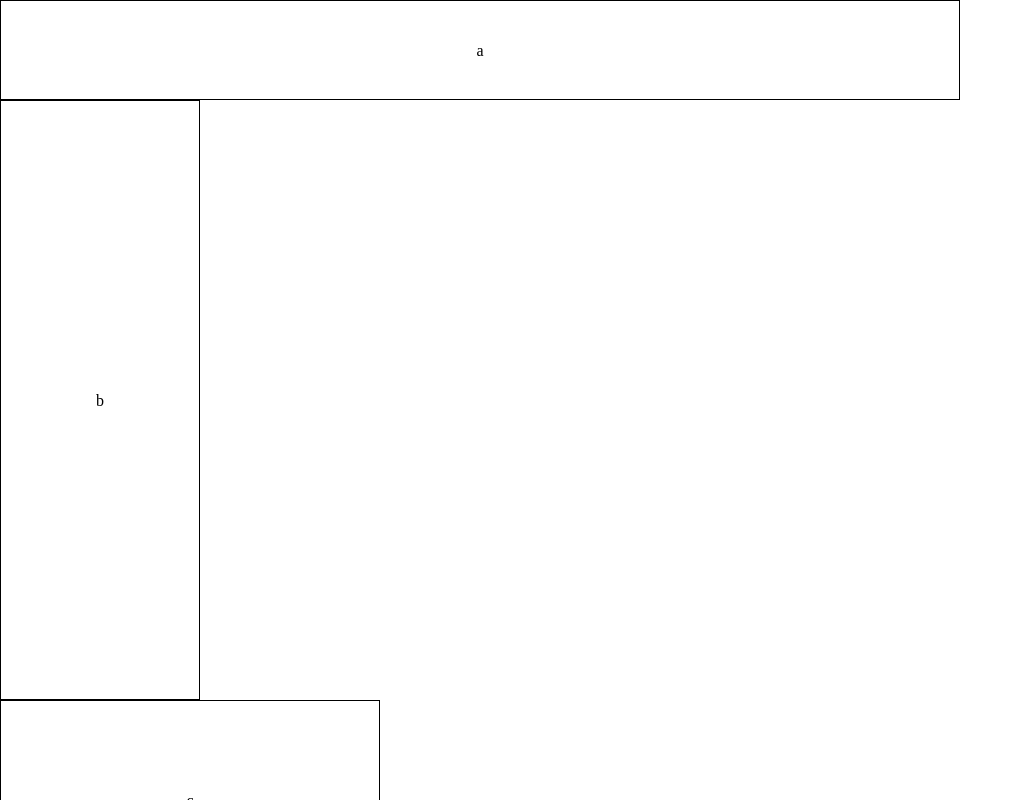
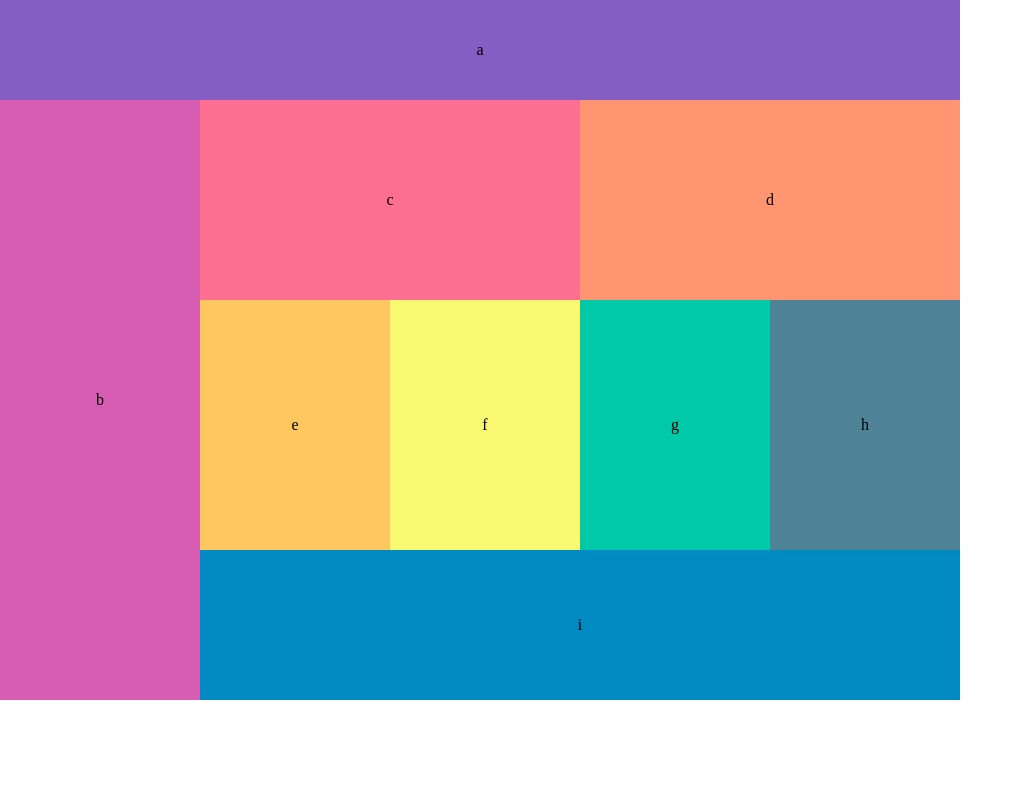
Before and after one commit to luluse/lab-01, a plain HTML site: page index.html in a window 1280 px wide. Shown: the top 800 px of the page, without its empty margins (0-1023 px from the left). Drawn offline with Linux system fonts and the light colour scheme.

Commit message:
full screen view added

```diff
--- a/css/base.css
+++ b/css/base.css
@@ -4,3 +4,14 @@
   width: 480px;
   margin: auto;
 }
+
+@media only screen and (min-width:960px){
+  *{
+  box-sizing: border-box;
+  width: 960px;
+  margin: auto;
+
+
+}
+
+}
--- a/css/layout.css
+++ b/css/layout.css
@@ -1,5 +1,4 @@
 div{
-  border: black 1px solid;
   text-align: center;
   /* margin: auto; */
 }
--- a/css/modules.css
+++ b/css/modules.css
@@ -1,19 +1,28 @@
+@media only screen and (max-width: 960px){
 #a{
   width: 480px;
   height: 75px;
   line-height: 75px;
+  background-color:	#ffb3b3;
 }
 
 #b{
   width: 480px;
   height: 150px;
   line-height: 150px;
+  background-color: #ffd9b3;
 }
 
 #c, #d{
   width: 480px;
   height: 125px;
   line-height: 125px;
+}
+#c{
+  background-color:#ffffb3;
+}
+#d{
+  background-color: #c6ffb3;
 }
 
 #e, #f, #g, #h{
@@ -23,25 +32,30 @@
   float: left;
   box-sizing: border-box;
 }
-/* #e{
-  float: left;
+
+#e{
+  background-color: #b3ffff;
+}
+
+#f{
+  background-color: #b3c6ff;
 }
 
 #g{
-  clear: both;
+  background-color:#d9b3ff;
 }
 
-#h{float: left;} */
-
+#h{
+  background-color:#ffb3ff ;
+}
 #i{
   clear: both;
   width: 480px;
   height: 80px;
   line-height: 80px;
+  background-color: #fe7e9e;
 }
 
-.container{
-  border: none;
 }
 
 @media only screen and (min-width:960px){
@@ -49,29 +63,75 @@
     width: 960px;
     height: 100px;
     line-height: 100px;
+    background-color: #845EC2;
   }
 
   #b{
     width: 200px;
     height: 600px;
     line-height: 600px;
+    float: left;
+    background-color: #D65DB1;
+    box-sizing: border-box;
   }
 
   #c, #d{
     width: 380px;
     height: 200px;
     line-height: 200px;
+    box-sizing: border-box;
+    display: inline-block;
+    float: left;
   }
 
+  #c{
+    background-color:#FF6F91;
+  }
+
+  #d{
+    background-color: #FF9671;
+
+  }
   #e, #f, #g, #h{
     width: 190px;
     height: 250px;
     line-height: 250px;
+    float: left;
+    box-sizing:border-box ;
+    display: inline-block;
+  }
+
+  #e{
+    background-color: #FFC75F;
+  }
+
+  #f{
+    background-color: #F9F871;
+  }
+
+  #g{
+    background-color:#00C9A7;
+  }
+
+  #h{
+    background-color:#4E8397;
   }
 
   #i{
     width: 760px;
     height: 150px;
     line-height: 150px;
+    background-color: #008AC2;
+    float: left;
+    box-sizing: border-box;
+
   }
+
+  .container{
+    border: none;
+    float: left;
+    box-sizing: border-box;
+    width: 960px;
   }
+
+  }
--- a/index.html
+++ b/index.html
@@ -14,17 +14,17 @@
     <div id="a">a</div>
   </header>
   <main>
+    <div class="container">
     <div id="b">b</div>
       <div id="c">c</div>
       <div id="d">d</div>
-    <div class="container">
       <div id="e">e</div>
       <div id="f">f</div>
       <div id="g">g</div>
       <div id="h">h</div>
+      <div id="i">i</div>
     </div>
 
-    <div id="i">i</div>
   </main>
   <footer></footer>
 
```
Lines whose indentation alone changed are shown as unchanged.
